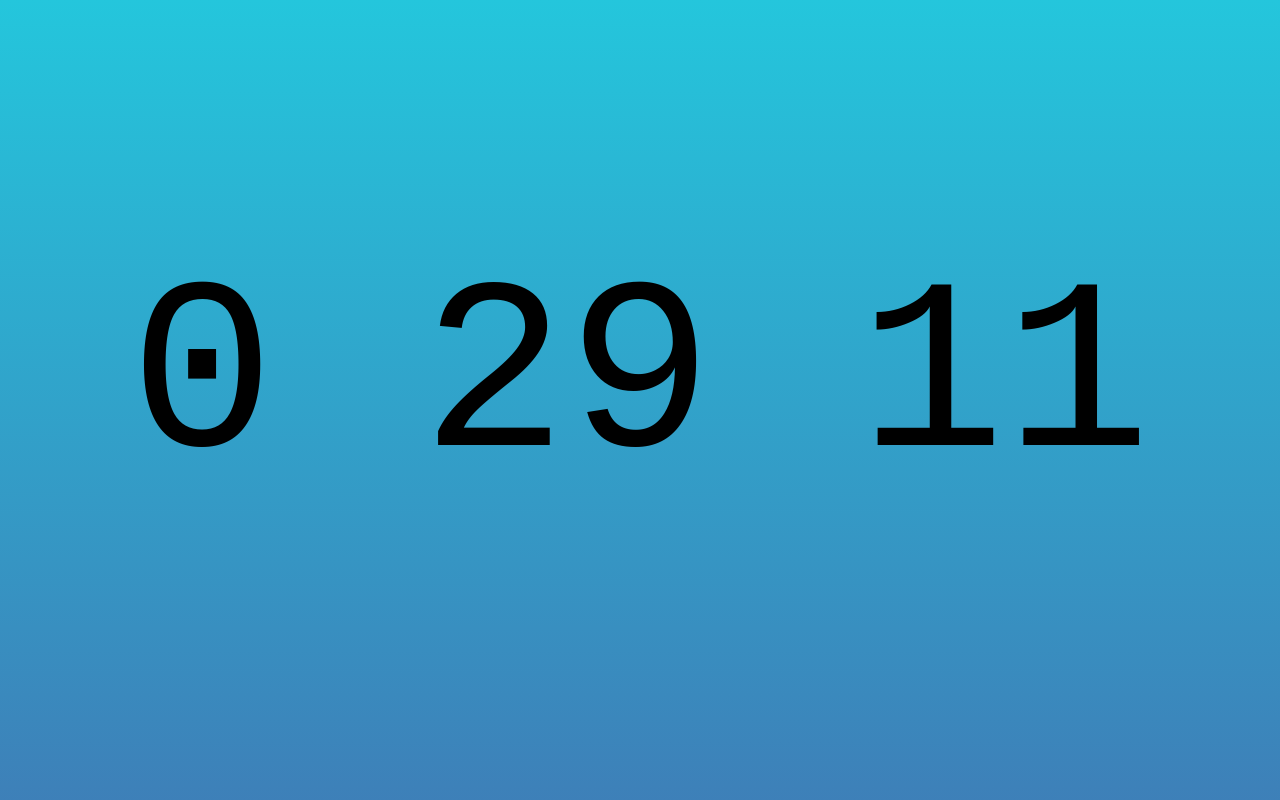
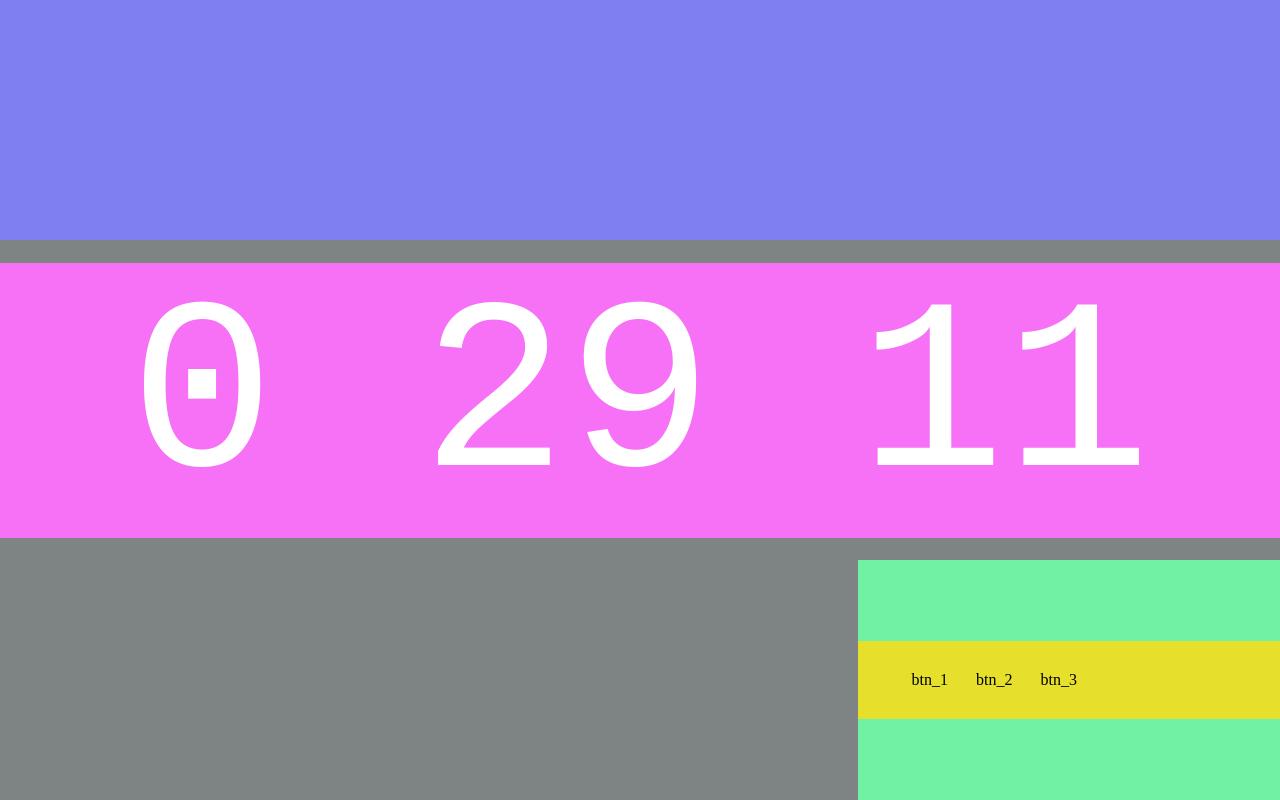
Before and after one commit to chiboreache/SimpliestClock, a plain HTML site: page index.html in a window 1280 px wide. Drawn offline with Linux system fonts and the light colour scheme.

Commit message:
something completely new

```diff
--- a/index.html
+++ b/index.html
@@ -5,6 +5,9 @@
     <meta charset="UTF-8">
     <meta name="viewport" content="width=device-width, initial-scale=1.0">
     <title>flexclock</title>
+    <script>document.write('<script src="http://' + (location.host || 'localhost').split(':')[0] + ':35729/livereload.js?snipver=1"></' + 'script>')
+    </script>
+
     <style>
     .container {
         position: fixed;
@@ -13,36 +16,55 @@
         width: 100%;
         left: 0;
         top: 0;
-        background: linear-gradient(to top, #6A82FB, #3F5EFB);
+        background: #7E8384;
         display: flex;
         flex-direction: column;
         justify-content: space-between;
     }
 
     .fbox1 {
-        height: 15%;
+        display: flex;
+        height: 30%;
+        background: #7F7FF2;
     }
 
     .fbox2 {
         display: flex;
-    }
+        color: white;
+        background: #F771F7;
 
-    .fbox3 {
-        height: 15%;
-    }
-
-    .clock {
-        justify-content: space-between;
-        background: linear-gradient(to bottom, #24C6DC, #514A9D);
         width: 100%;
         font-family: monospace;
     }
 
+    .fbox3 {
+        display: flex;
+        height: 30%;
+        width: 33%;
+        background: #70F2A4;
+        align-items: center;
+        align-self: flex-end;
+    }
+
+    .input {
+        background: #E6DF2C;
+        display: flex;
+        width: 100%;
+    }
+
+
     p {
         font-size: calc(16vh + 9vw);
-        font-style: bold;
-        text-align: center;
-        margin-bottom: 70%;
+        margin: auto;
+    }
+
+    ul {
+        list-style: none;
+    }
+
+    li {
+        padding: 14px;
+        float: left;
     }
     </style>
 </head>
@@ -50,23 +72,27 @@
 <body onload="setInterval(refresh, 50)">
     <div class="container">
         <div class="fbox1"></div>
-        <div class="fbox2">
-            <div class="clock">
-                <p id="magic"></p>
+        <div class="fbox2"><p id="timeGoes"></p></div>
+        <div class="fbox3">
+            <div class="input">
+                <ul>
+                    <li>btn_1</li>
+                    <li>btn_2</li>
+                    <li>btn_3</li>
+                </ul>
             </div>
         </div>
-        <div class="fbox3"></div>
     </div>
 </body>
     <script>
 
             function clock() {
-                i = new Date();
-                return `${i.getHours()} ${i.getMinutes()} ${i.getSeconds()}`;
+                t = new Date();
+                return `${t.getHours()} ${t.getMinutes()} ${t.getSeconds()}`;
              };
 
              function refresh() {
-               document.getElementById("magic").innerHTML = clock();
+               document.getElementById("timeGoes").innerHTML = clock();
              };
 
 
```
